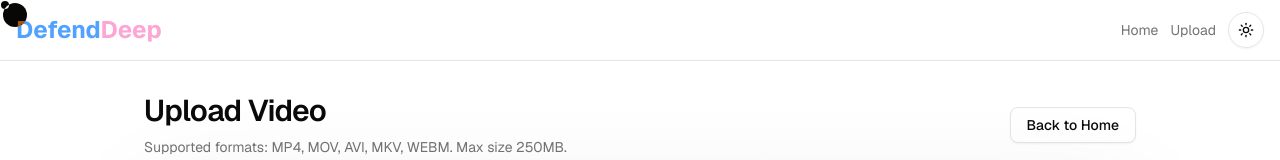
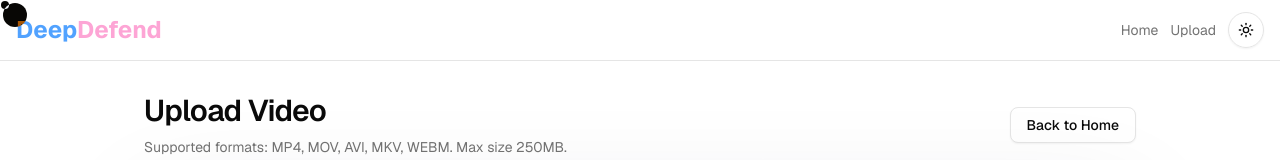
Before and after one commit to nu11Orbit/DeepDefend, a Next.js app: page /upload in a window 1280 px wide. Shown: the top 160 px of the page. Built offline with nearby package versions, Linux system fonts and the light colour scheme; no server answers.

Commit message:
fixed minor bugs

```diff
--- a/app/layout.tsx
+++ b/app/layout.tsx
@@ -49,8 +49,8 @@ export default function RootLayout({
         <header className="border-b bg-background">
           <div className="mx-auto flex max-w-7xl items-center justify-between px-4 py-3">
             <Link href="/" className="text-2xl font-bold">
-              <span className="text-blue-400">Defend</span>
-              <span className="text-pink-300">Deep</span>
+              <span className="text-blue-400">Deep</span>
+              <span className="text-pink-300">Defend</span>
             </Link>
             <nav className="flex items-center gap-3">
               <Link href="/" className="text-sm text-muted-foreground hover:text-foreground">
```
